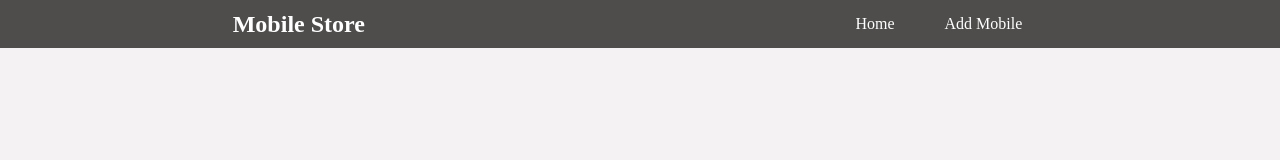
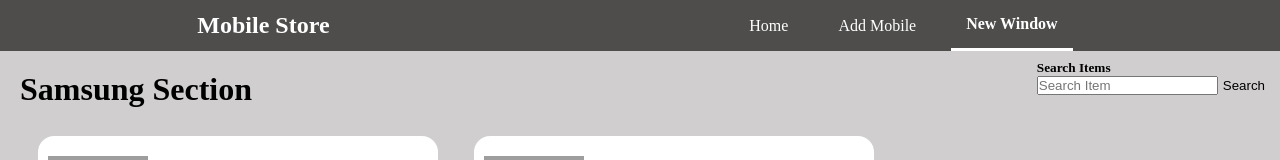
Before and after one commit to Basava44/Angular-SampleProject-Using-Services, an Angular app: page /newWindow in a window 1280 px wide. Before the commit this address led to /. Shown: the top 160 px of the page. Built offline with nearby package versions, Linux system fonts and the light colour scheme; grey boxes are pictures that could not be loaded.

Commit message:
New Over View

```diff
--- a/src/app/app.component.html
+++ b/src/app/app.component.html
@@ -12,6 +12,11 @@
     >
       <a routerLink="/addmobile">Add Mobile</a>
     </li>
+    <li
+      routerLinkActive="active"
+    >
+      <a routerLink="/newWindow">New Window</a>
+    </li>
   </ul>
 </nav>
 <router-outlet></router-outlet>
--- a/src/app/app.module.ts
+++ b/src/app/app.module.ts
@@ -20,6 +20,7 @@
   {path:'', redirectTo:'/cards', pathMatch:'full'},
   {path:'cards', component: MobileCardsComponent },
   {path:'addmobile', component: AddMobileComponent },
+  {path:'newWindow', component: NewCardsComponent},
 ]
 
 @NgModule({
--- a/src/app/mobile-cards/mobile-cards.component.html
+++ b/src/app/mobile-cards/mobile-cards.component.html
@@ -16,4 +16,3 @@
     ></app-mobile-card>
   </div>
 </div>
-  <app-new-cards></app-new-cards>
--- a/src/app/new-cards/new-cards.component.html
+++ b/src/app/new-cards/new-cards.component.html
@@ -1,9 +1,16 @@
+<form class="filterWrapper" (ngSubmit)="onSearch()" autocomplete="off">
+    <h5>Search Items</h5>
+    <input type="text" [(ngModel)]="data" placeholder="Search Item" #searchBar name="input">
+    <button type="submit">{{filter? 'Cancel': 'Search'}}</button>
+    <p *ngIf="filter && data.length < 2" class="caution">Please Enter More Characters</p>
+  </form>
+
 <div class="mobileWrapper">
     <div *ngFor="let array of devices; let i = index" class="Brands">
         <h2 class="brandName"> {{ brandNames[i] }} Section</h2>
         <div class="mobileArray">
             <app-card
-                *ngFor=" let mobile of array "
+                *ngFor=" let mobile of array | filter:data:filter "
                 [deviceData] = mobile
                 class="mobileCard"
             ></app-card>
--- a/src/app/new-cards/new-cards.component.scss
+++ b/src/app/new-cards/new-cards.component.scss
@@ -18,3 +18,27 @@
 .mobileCard{
     display: flex;
 }
+
+.filterWrapper{
+    position: absolute;
+    right: 0;
+    top: 60px;
+    margin-right: 10px;
+}
+
+.filterWrapper.h5{
+    margin: 5px 0;
+}
+
+.filterWrapper button{
+    margin: 0 5px;
+    border: none;
+    background-color: transparent;
+    cursor: pointer;
+}
+
+.caution{
+    color: red;
+    font-size: 12px;
+    margin-top: 5px;
+}
--- a/src/app/new-cards/new-cards.component.ts
+++ b/src/app/new-cards/new-cards.component.ts
@@ -12,16 +12,21 @@
   MobileDataBase: any = this.mobileData.brands;
   devices: any = [];
   brandNames: string[] = [];
+  data: string = '';
 
   ngOnInit(): void {
     for (let i in this.MobileDataBase) {
       this.devices.push(this.MobileDataBase[i]);
       this.brandNames.push(i);
     }
-    this.mobileData.show.subscribe(
-      data => this.show = data
-    )
+    this.mobileData.show.subscribe((data) => (this.show = data));
   }
+
+  filter: boolean = false;
+  onSearch(){
+    this.filter = !this.filter;
+  }
+
 
   show: boolean = false;
 }
```
